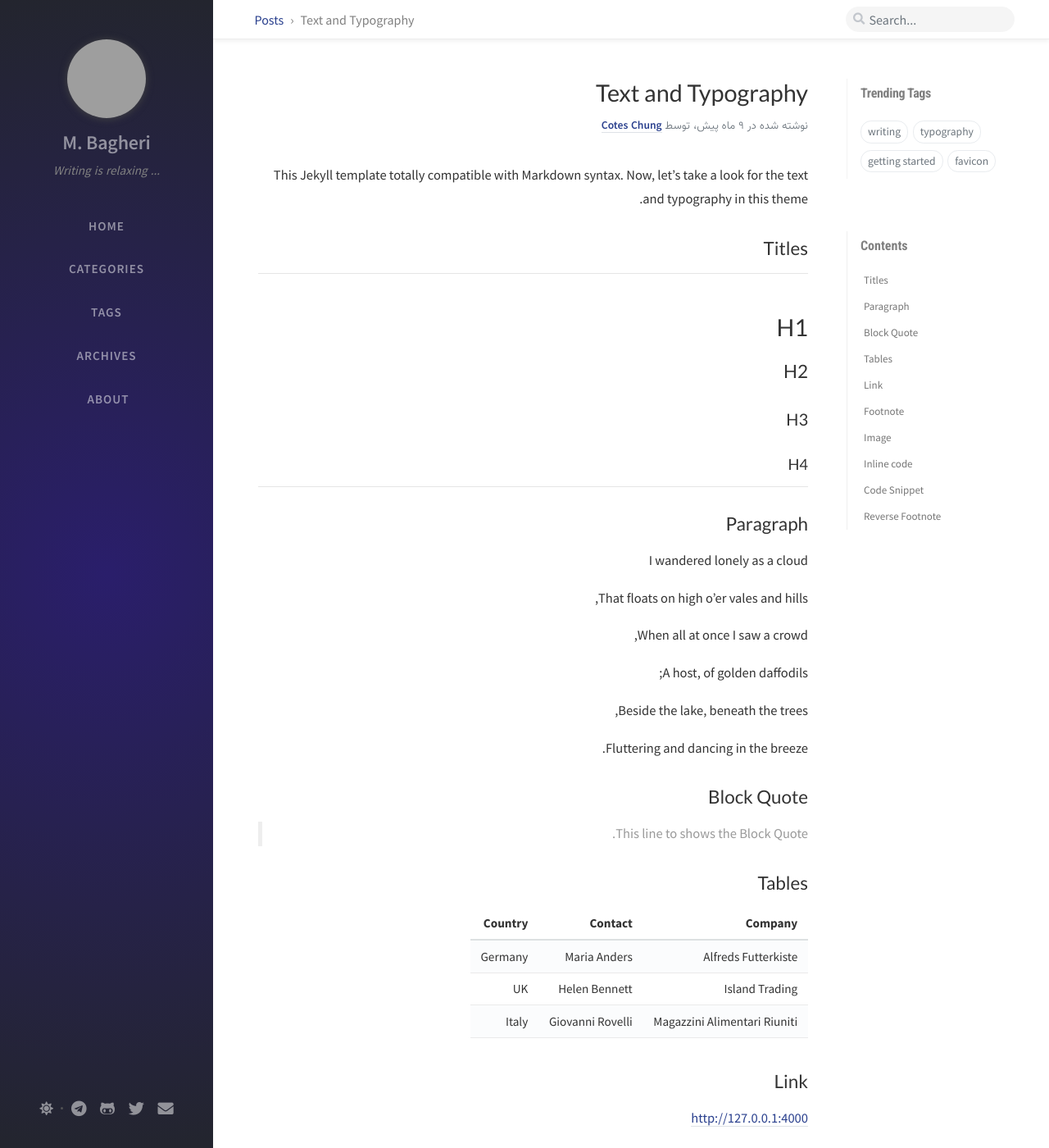
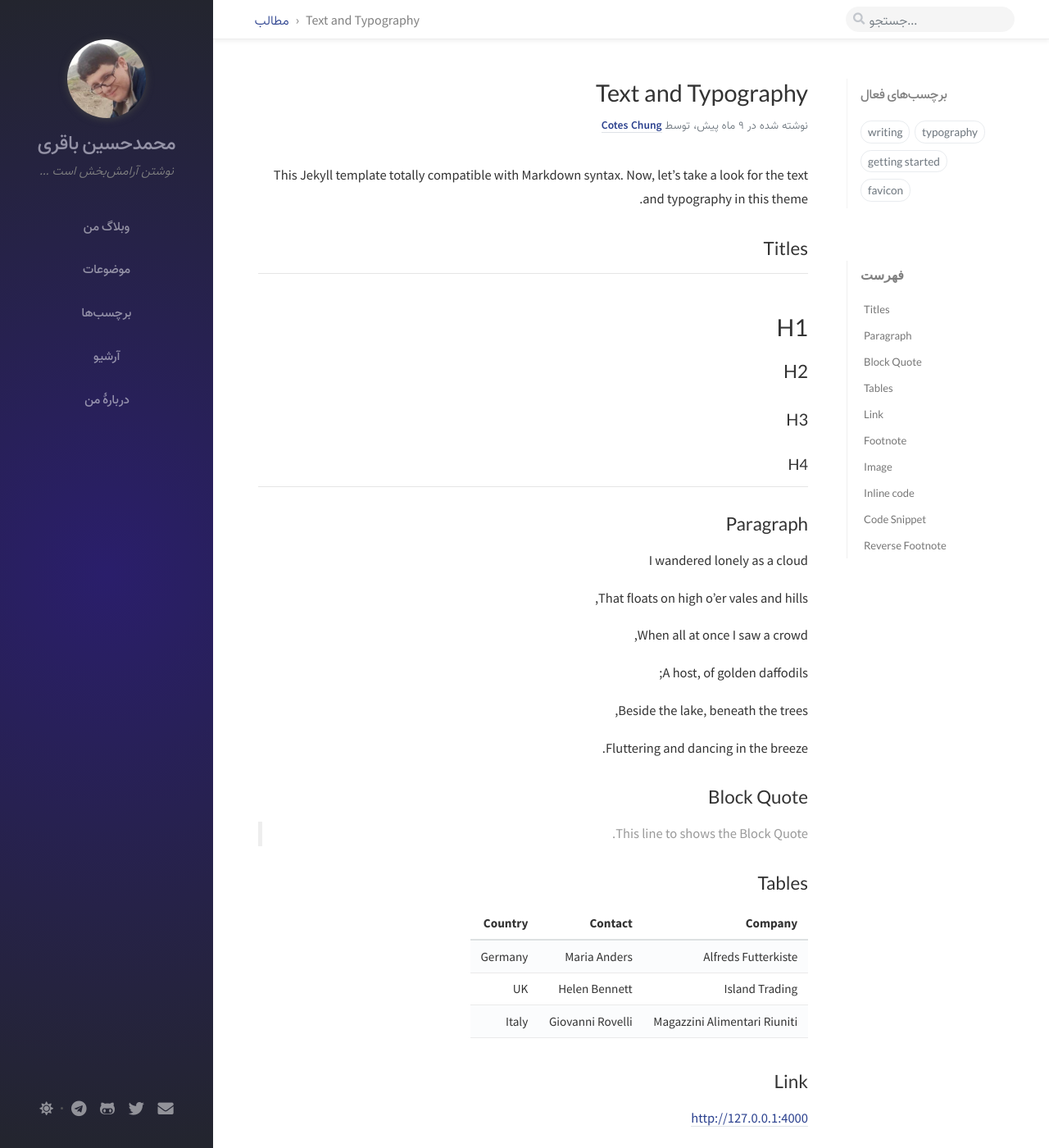
Before and after one commit to PyBagheri/b32.ir, a Jekyll site: the page built from _posts/2019-08-08-text-and-typography.md, in a window 1280 px wide and 1400 px high. Shown: the whole window at 82% size. Built offline with Jekyll 4.4.1, drawn with Linux system fonts in a browser that asks for light colours; nearby versions of some CDN libraries; comment, search, counter and statistics services are not loaded; some of the changed text lies outside the part shown; grey boxes are pictures that could not be loaded.

Commit message:
Persianizing Weblog.

```diff
--- a/_config.yml
+++ b/_config.yml
@@ -8,21 +8,20 @@
 # jekyll-seo-tag settings › https://github.com/jekyll/jekyll-seo-tag/blob/master/docs/usage.md
 #--------------------------
 
-title: MohammadHossein Bagheri                         # the main title
-website_title: M. Bagheri
+title: محمدحسین باقری                        # the main title
+website_title: محمدحسین باقری
 
-tagline: Writing is relaxing ...  # it will display as the sub-title
+tagline: نوشتن آرامش‌بخش است ...  # it will display as the sub-title
 
 description: >-                        # used by seo meta and the atom feed
-  MohammadHossein Bagheri's weblog. A place to
-  write my thoughts.
+  وبلاگ محمدحسین باقری، جایی برای نوشتن افکارم.
 
 # Replace with the website url, e.g. 'https://username.github.io'
 url: 'https://b32.ir'
 
-author: MohammadHossein Bagheri                  # change to your full name
+author: محمدحسین باقری                  # change to your full name
 
-avatar: /assets/img/profile.jpg0   # support internet resources
+avatar: /assets/img/profile.jpg   # support internet resources
 
 github:
   username: PyBagheri             # change to your github username
@@ -34,7 +33,7 @@ telegram:
   username: Mubkh
 
 social:
-  name: MohammadHossein Bagheri KheirAbadi                  # it will shows as the copyright owner in Footer
+  name: محمدحسین باقری خیرآبادی                  # it will shows as the copyright owner in Footer
   email: py.persian@gmail.com             # change to your email address
   links:
     # The first element serves as the copyright owner's link
@@ -118,7 +117,7 @@ defaults:
       location: Post
       breadcrumb:
         -
-          label: Posts
+          label: مطالب
           url: /
   -
     scope:
@@ -133,10 +132,10 @@ defaults:
       location: Tag
       breadcrumb:
         -
-          label: Home
+          label: وبلاگ من
           url: /
         -
-          label: Tags
+          label: برچسب‌ها
           url: /tabs/tags/
   -
     scope:
@@ -146,10 +145,10 @@ defaults:
       location: Category
       breadcrumb:
         -
-          label: Home
+          label: وبلاگ من
           url: /
         -
-          label: Categories
+          label: موضوعات
           url: /tabs/categories/
   -
     scope:
@@ -159,7 +158,7 @@ defaults:
       dynamic_title: true    # Hide title in mobile screens.
       breadcrumb:
         -
-          label: Home
+          label: وبلاگ من
           url: /
   -
     scope:
--- a/_data/label.yml
+++ b/_data/label.yml
@@ -6,14 +6,14 @@
 
 
 panel:
-  lastmod: "Recent Update"
-  trending_tags: "Trending Tags"
-  toc: "Contents"
+  lastmod: "جدیدترین‌ها"
+  trending_tags: "برچسب‌های فعال"
+  toc: "فهرست"
 
 post:
-  relate_posts: "Further Reading"
+  relate_posts: "مطالب مرتبط"
   button:
-    next: Newer
-    previous: Older
+    next: بعدی
+    previous: قبلی
 
-search_hint: "Search"   # text show on search bar
+search_hint: "جستجو"   # text show on search bar
--- a/_data/rights.yml
+++ b/_data/rights.yml
@@ -10,8 +10,7 @@ license:
   name: CC BY 4.0
   link: "https://creativecommons.org/licenses/by/4.0/"
 
-brief: Contents under <a href="https://creativecommons.org/licenses/by/4.0/">CC BY 4.0</a> License.
+brief: مطالب این وبسایت تحت مجوز <a href="https://creativecommons.org/licenses/by/4.0/">CC BY 4.0</a> منتظر می‌شود.
 
 verbose: >-
-  Except where otherwise noted, the blog posts on this site are licensed
-  under the Creative Commons Attribution 4.0 International (CC BY 4.0) License by the author.
+  جز در جاهایی که ذکر شده است، همهٔ مطالب این وبسایت توسط ناشر تحت مجوز CC BY 4.0 منتشر می‌شوند.
--- a/_data/tabs.yml
+++ b/_data/tabs.yml
@@ -6,25 +6,25 @@
 
 
 -
-  name: Home
+  name: وبلاگ من
   icon: "fas fa-home"
 -
-  name: Categories
+  name: موضوعات
   icon: "fas fa-stream"
   path: tabs
   url: categories
 -
-  name: "Tags"
+  name: "برچسب‌ها"
   icon: "fas fa-tags"
   path: tabs
   url: tags
 -
-  name: "Archives"
+  name: "آرشیو"
   path: tabs
   url: archives
   icon: "fas fa-archive"
 -
-  name: "About"
+  name: "دربارهٔ من"
   icon: "fas fa-info"
   path: tabs
   url: about
--- a/_includes/footer.html
+++ b/_includes/footer.html
@@ -6,9 +6,23 @@
   MIT License
 -->
 
+
+
 <footer class="d-flex w-100 justify-content-center">
   <div class="d-flex justify-content-between align-items-center">
-    <div class="footer-left">
+
+    <div class="footer-left ltr align-left">
+      <p class="mb-0">
+        Powered by
+        <a href="https://jekyllrb.com" target="_blank">Jekyll</a>
+        with
+        <a href="https://github.com/cotes2020/jekyll-theme-chirpy/">Chirpy</a>
+        theme.
+      </p>
+    </div>
+
+
+    <div class="footer-right rtl align-right">
       <p class="mb-0">
         © {{ 'now' | date: "%Y" }}
         <a href="{{ site.social.links[0] }}">{{ site.social.name }}</a>.
@@ -19,15 +33,7 @@
       </p>
     </div>
 
-    <div class="footer-right">
-      <p class="mb-0">
-        Powered by
-        <a href="https://jekyllrb.com" target="_blank">Jekyll</a>
-        with
-        <a href="https://github.com/cotes2020/jekyll-theme-chirpy/">Chirpy</a>
-        theme.
-      </p>
-    </div>
+
 
   </div> <!-- div.d-flex -->
 </footer>
--- a/assets/css/_addon/main.scss
+++ b/assets/css/_addon/main.scss
@@ -88,10 +88,12 @@ $sidebar-display: "sidebar-display";
     }
   }
   .nav-link {
+    direction: rtl !important;
+    text-align: right !important;
     border-radius: 0;
     font-size: .95rem;
     font-weight: 600;
-    letter-spacing: 1px;
+    /* letter-spacing: 1px; */
   }
   .nav-item {
     height: $tab-height;
@@ -113,8 +115,10 @@ $sidebar-display: "sidebar-display";
 
     >li:last-child {
       >a {
-        margin-right: -3px;
-        max-width: calc(100% - 3px);
+        /* margin-right: -1px;
+        max-width: calc(100% - 1px); */
+	margin-right: 0.005rem;
+	max-width: calc(100% - 0.005rem);
       }
       &::after { // the cursor
         visibility: hidden;
@@ -248,7 +252,7 @@ $sidebar-display: "sidebar-display";
     font-size: 1.5rem;
     letter-spacing: -.2px;
     &:hover {
-      color: #fff;
+      color: #fff !important;
       text-decoration: none;
     }
   }
@@ -1362,14 +1366,14 @@ table {
   #profile-wrapper {
     margin-top: 4rem;
     margin-bottom: 3rem;
-    padding-left: 18%;
+    padding-right: 18%;
     -ms-flex-direction: column!important;
   }
 
   #avatar {
     -webkit-box-pack: normal !important;
     -ms-flex-pack: normal !important;
-    justify-content: normal !important;
+    justify-content: flex-end !important;
     >a {
       width: 6.2rem;
       height: 6.2rem;
@@ -1392,17 +1396,18 @@ table {
 
   #site-title a {
     font-size: 1.7rem;
-    letter-spacing: 1px;
+    /* letter-spacing: 1px; */
+    margin-right: 0;
   }
 
   .profile-text>div {
-    text-align: left !important;
+    text-align: right !important;
     width: 100%;
   }
 
   #site-subtitle {
     word-spacing: 0;
-    padding-right: 3rem;
+    padding-left: 3rem;
     margin: .3rem 0 0 0;
   }
 
@@ -1411,7 +1416,7 @@ table {
     ul {
       margin-left: 5%;
       >li>a {
-        padding-left: 2.5rem;
+        padding-right: 2.5rem;
         -webkit-box-pack: start!important;
         -ms-flex-pack: start!important;
         justify-content: flex-start!important;
@@ -1420,7 +1425,7 @@ table {
 
     .nav-link {
       >span {
-        letter-spacing: 3px;
+        /* letter-spacing: 3px; */
       }
       >i {
         @include icon-round(1.65rem);
@@ -1601,3 +1606,44 @@ ol.persian {
 
 	.no-border-radius { &, * { border-radius: 0 !important; } }
 }
+
+#site-title a {
+	color: #9391a5 !important;
+}
+
+#site-subtitle {
+	direction: rtl !important;
+}
+
+.tooltip.tooltip.tooltip * {
+	font-family: "Source Sans Pro", Vazir, sans-serif;
+	direction: rtl !important;
+	text-align: right !important;
+}
+
+#panel-wrapper * {
+	font-family: 'Lato', 'Vazir', 'Microsoft Yahei', sans-serif;
+}
+
+#related-posts {
+	font-family: 'Lato', 'Vazir', 'Microsoft Yahei', sans-serif !important;
+	direction: rtl;
+	text-align: right;
+
+	h3 {
+		font-family: 'Lato', 'Vazir', 'Microsoft Yahei', sans-serif !important;
+	}
+}
+
+
+
+
+
+
+
+/* RTL Codes */
+#sidebar {
+	right: 0;
+	direction: rtl;
+	* { direction: initial }
+}
```
Also changed, not shown: 1 other file.
